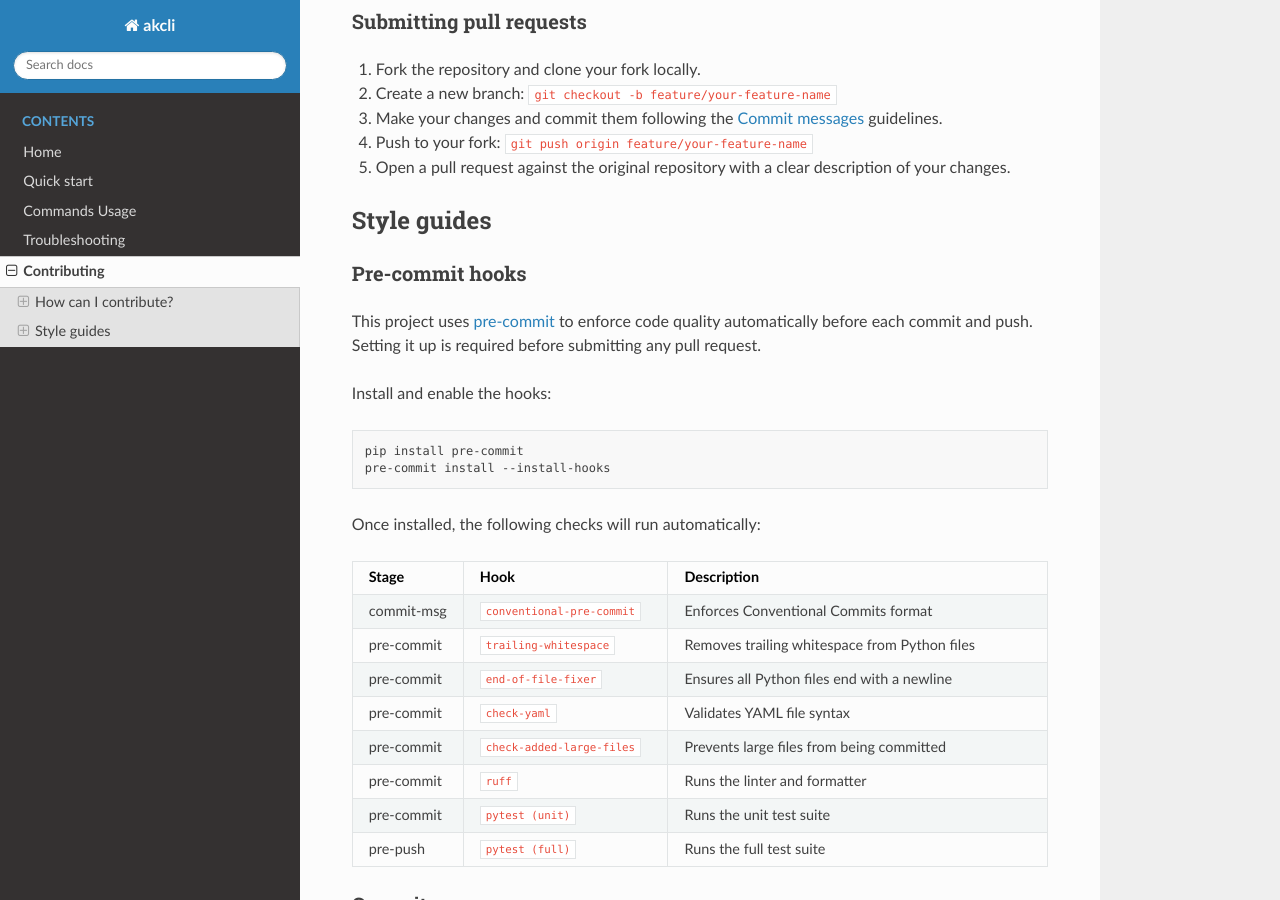
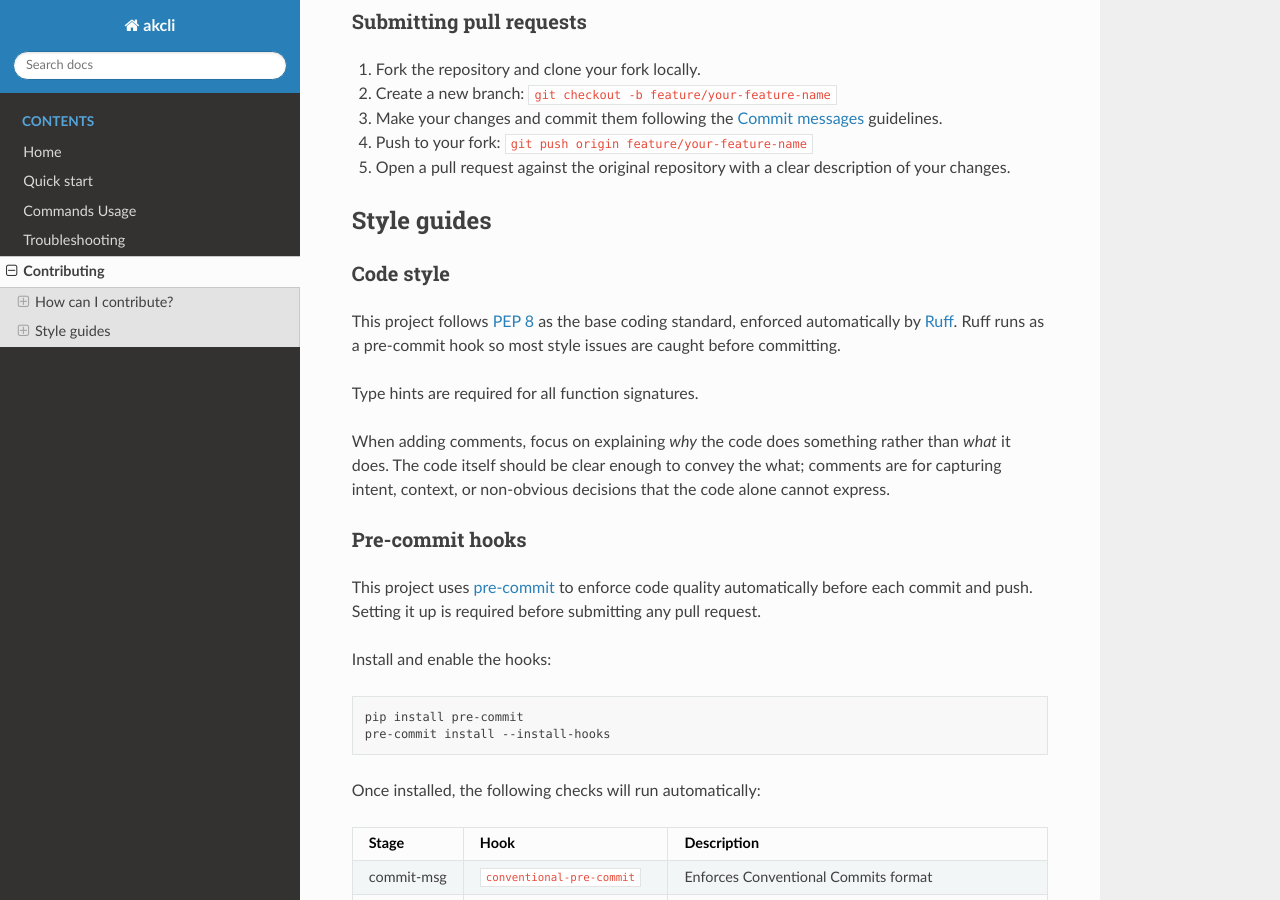
Before and after one commit to jvicg/akcli, a Sphinx documentation site: the page built from docs/source/contributing.rst, in a window 1280 px wide and 900 px high, scrolled down 752 px. Built offline with Sphinx 7.4.7 and the Read the Docs theme 3.1.0, drawn with Linux system fonts in a browser that asks for light colours.

Commit message:
docs: Add code style to contributing

```diff
--- a/docs/source/contributing.rst
+++ b/docs/source/contributing.rst
@@ -39,6 +39,19 @@ Submitting pull requests
 
 Style guides
 ------------
+
+Code style
+~~~~~~~~~~
+
+This project follows `PEP 8 <https://peps.python.org/pep-0008/>`_ as the base coding standard,
+enforced automatically by `Ruff <https://docs.astral.sh/ruff/>`_. Ruff runs as a pre-commit hook
+so most style issues are caught before committing.
+
+Type hints are required for all function signatures.
+
+When adding comments, focus on explaining *why* the code does something rather than *what* it
+does. The code itself should be clear enough to convey the what; comments are for capturing
+intent, context, or non-obvious decisions that the code alone cannot express.
 
 Pre-commit hooks
 ~~~~~~~~~~~~~~~~
```
Also changed, not shown: CONTRIBUTING.md (+10 -4 lines).
